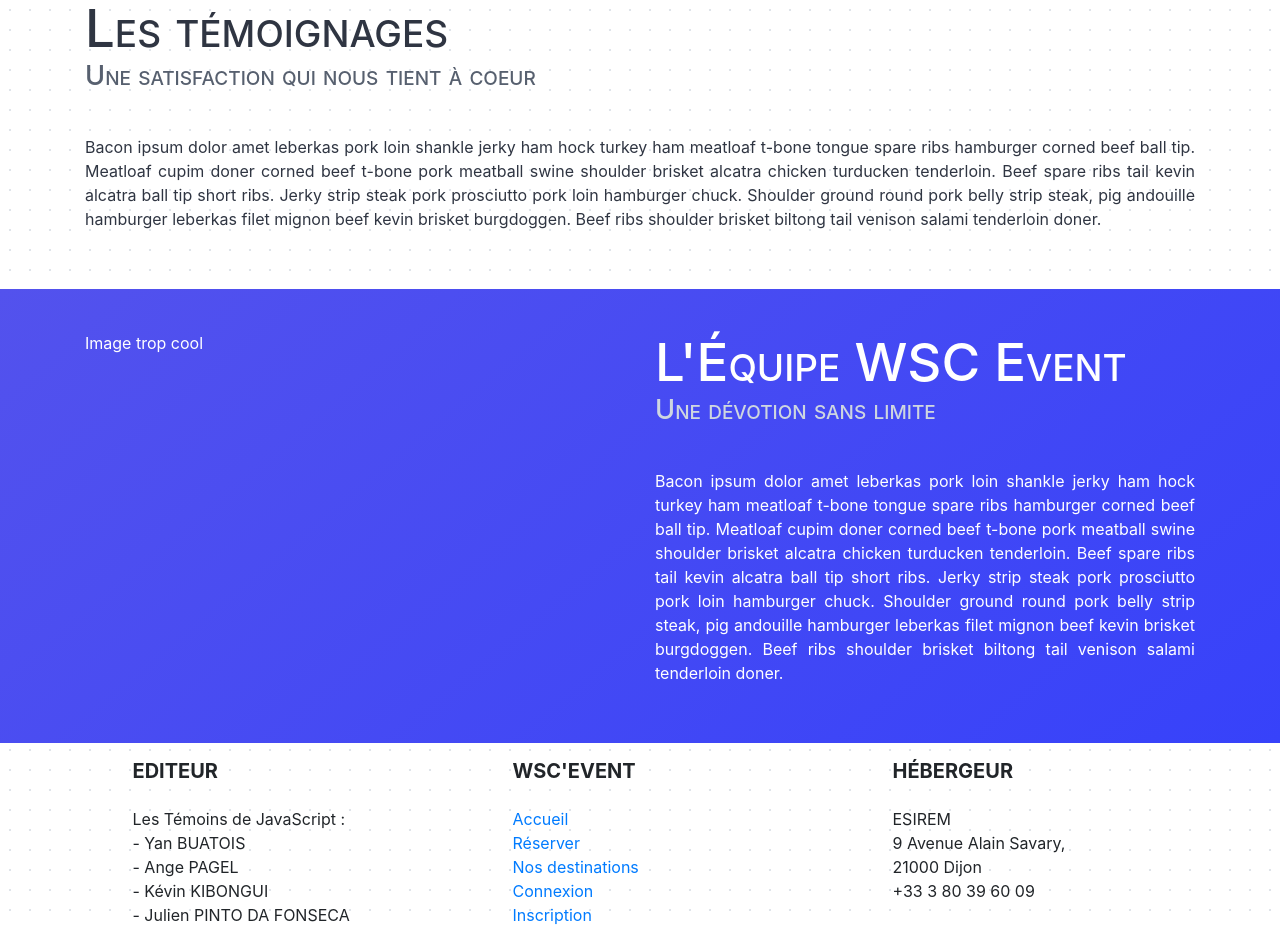
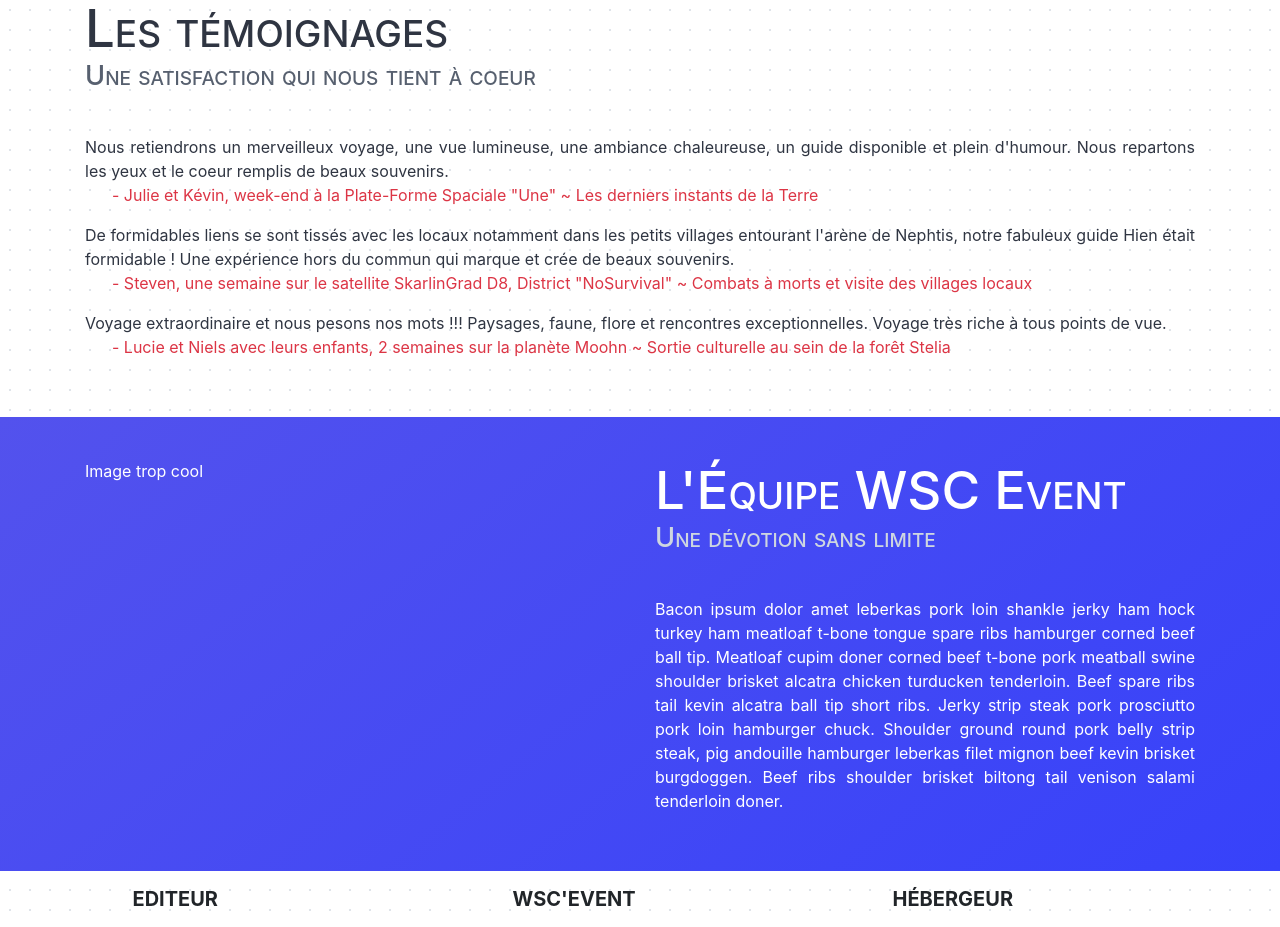
Before and after one commit to SkydeFR/TMP, a React (Create React App) app: page /~temoins/ in a window 1280 px wide. Shown: the part 920-1847 px from the top of the page. Built offline with nearby package versions, Linux system fonts and the light colour scheme.

Commit message:
Ajouts témoignages

```diff
--- a/src/Components/Home/Home.js
+++ b/src/Components/Home/Home.js
@@ -34,9 +34,19 @@ class Home extends Component {
               <Col>
                 <h2>Les témoignages</h2>
                 <h3>Une satisfaction qui nous tient à coeur</h3>
-                <p>
-                  Bacon ipsum dolor amet leberkas pork loin shankle jerky ham hock turkey ham meatloaf t-bone tongue spare ribs hamburger corned beef ball tip. Meatloaf cupim doner corned beef t-bone pork meatball swine shoulder brisket alcatra chicken turducken tenderloin. Beef spare ribs tail kevin alcatra ball tip short ribs. Jerky strip steak pork prosciutto pork loin hamburger chuck. Shoulder ground round pork belly strip steak, pig andouille hamburger leberkas filet mignon beef kevin brisket burgdoggen. Beef ribs shoulder brisket biltong tail venison salami tenderloin doner.
+                <p>Nous retiendrons un merveilleux voyage, une vue lumineuse, une ambiance chaleureuse, un guide disponible et plein d'humour. Nous repartons les yeux et le coeur remplis de beaux souvenirs.
+                  <br />
+                  <span className="text-danger">&nbsp;&nbsp;&nbsp;&nbsp;&nbsp; - Julie et Kévin, week-end à la Plate-Forme Spaciale "Une" ~ Les derniers instants de la Terre</span>
                 </p>
+                <p>De formidables liens se sont tissés avec les locaux notamment dans les petits villages entourant l'arène de Nephtis, notre fabuleux guide Hien était formidable ! Une expérience hors du commun qui marque et crée de beaux souvenirs.
+                  <br />
+                  <span className="text-danger">&nbsp;&nbsp;&nbsp;&nbsp;&nbsp; - Steven, une semaine sur le satellite SkarlinGrad D8, District "NoSurvival" ~ Combats à morts et visite des villages locaux</span>
+                </p>
+                <p>Voyage extraordinaire et nous pesons nos mots !!! Paysages, faune, flore et rencontres exceptionnelles. Voyage très riche à tous points de vue.
+                  <br />
+                  <span className="text-danger">&nbsp;&nbsp;&nbsp;&nbsp;&nbsp; - Lucie et Niels avec leurs enfants, 2 semaines sur la planète Moohn ~ Sortie culturelle au sein de la forêt Stelia</span>
+                </p>
+
               </Col>
             </Row>
 
```
